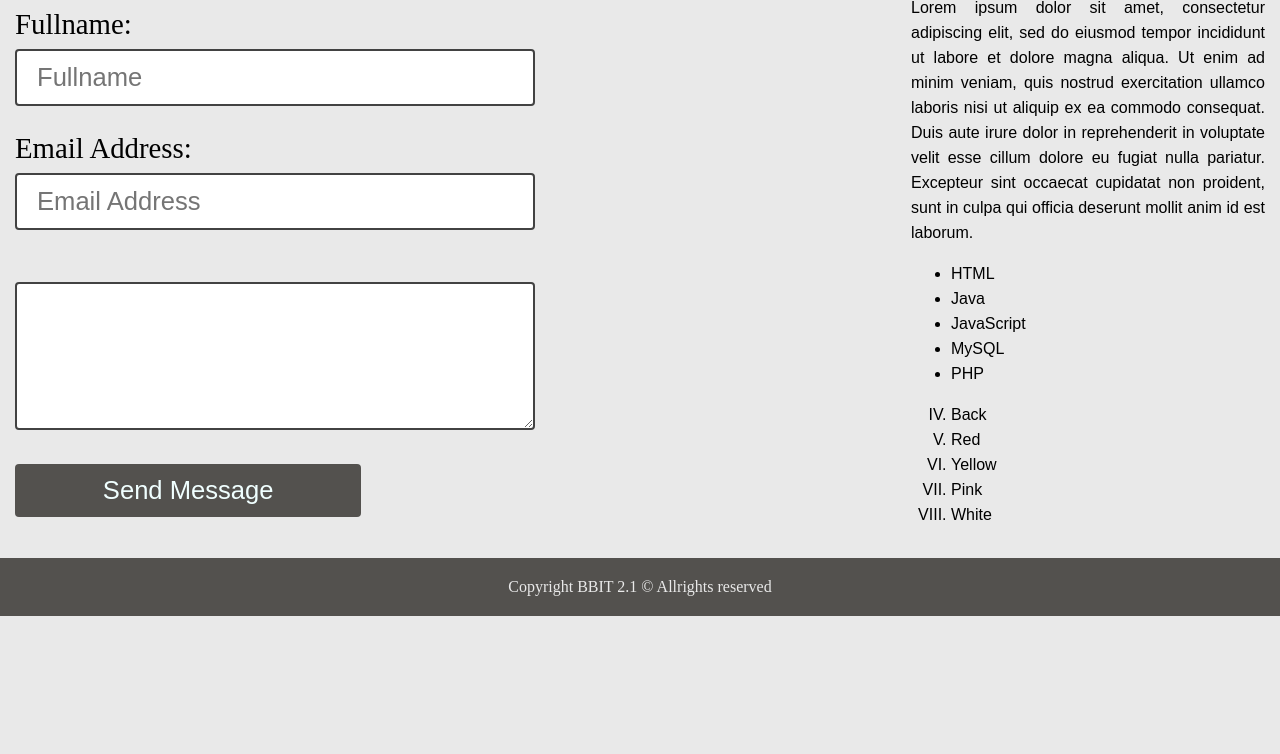
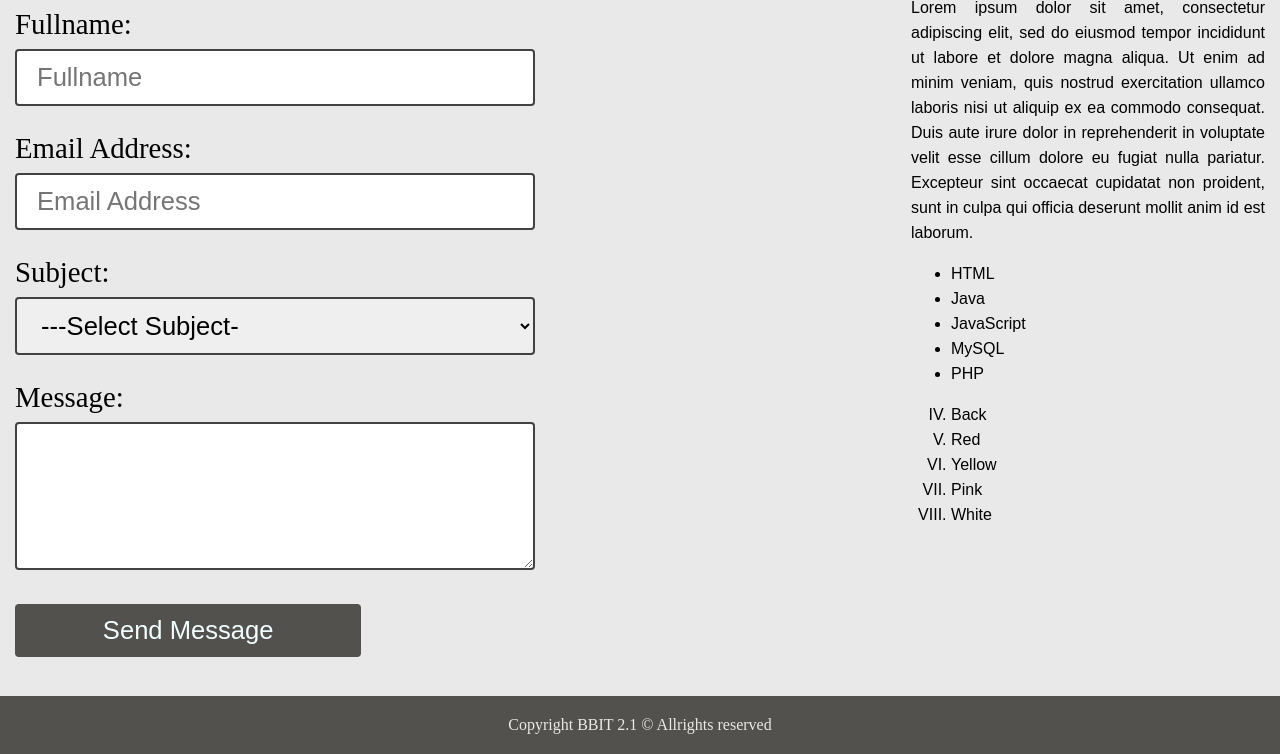
Before and after one commit to mundabenj/a_wad, a PHP site: page /contacts.php in a window 1280 px wide. Shown: the part 271-1025 px from the top of the page. Before the commit the page ends 887 px from the top, so only its background shows below. Run offline with PHP 8.4, Linux system fonts and the light colour scheme.

Commit message:
updated form

```diff
--- a/contacts.php
+++ b/contacts.php
@@ -16,16 +16,21 @@
 
         <label for="em">Email Address:</label><br>
         <input type="email" id="em" placeholder="Email Address" name="em"><br><br>
-            <br>
+
+
+
+        <label for="sb">Subject:</label><br>
+        <select name="subject_line" id="sb" required>
+            <option value="">---Select Subject-</option>
+            <option value="Email Support">Email Support</option>
+            <option value="eLearning Support">eLearning Support</option>
+            <option value="AMS Support">AMS Support</option>
+        </select>
+
+        <br><br>
+
+        <label for="sb">Message:</label><br>
             <textarea name="" id="" cols="30" rows="5"></textarea>
-
-            <!-- <br><br>
-            <select name="" id="">
-                <option value="">--Select Gender--</option>
-                <option value="">Female</option>
-                <option value="">Male</option>
-                <option value="">Rather not say</option>
-            </select> -->
 
             <br><br>
 
--- a/css/formStyle.css
+++ b/css/formStyle.css
@@ -1,7 +1,7 @@
 .contacts_form label{
     font-size: 1.8em;
 }
-input[type=text],[type=email], textarea{
+input[type=text],[type=email], select, textarea{
     width: 60%;
     padding: 12px 20px;
     font-size: 1.6em;
```
